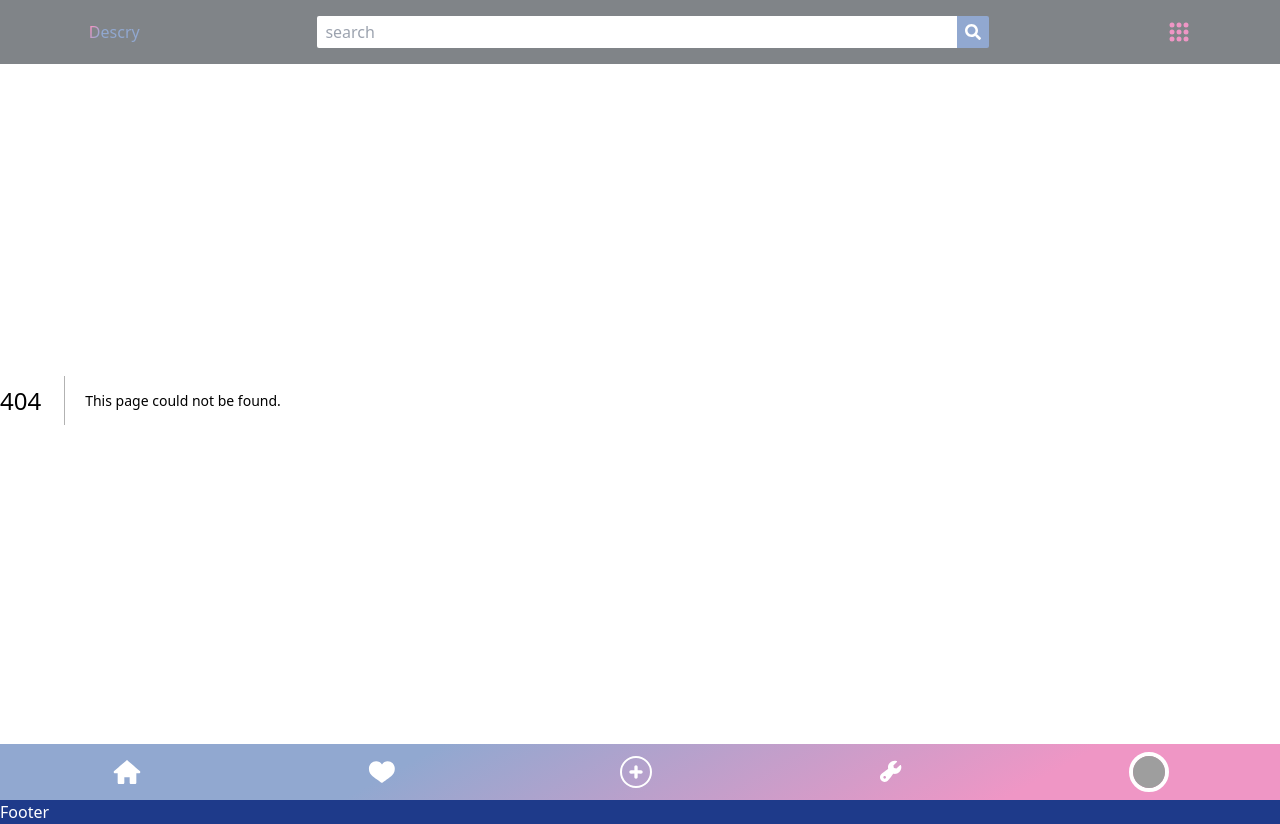
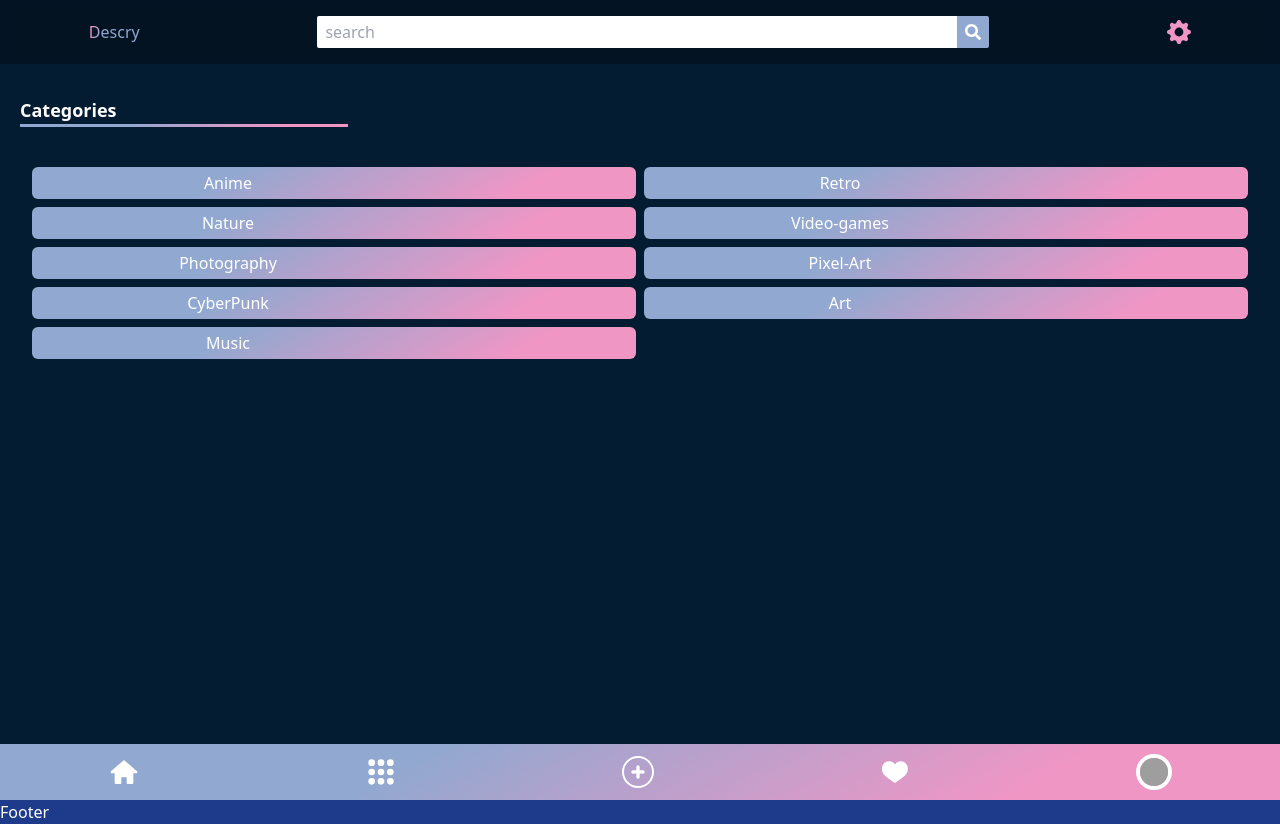
Before and after one commit to mvykool/husky-eslint-prettier-conf, a Next.js app: page /category in a window 1280 px wide. Before the commit this address had no page. Built offline with nearby package versions, Linux system fonts and the light colour scheme; grey boxes are pictures that could not be loaded.

Commit message:
fixed category section

```diff
--- a/components/Bar.tsx
+++ b/components/Bar.tsx
@@ -1,11 +1,11 @@
 import React from 'react'
-import { TiHome, TiHeartFullOutline, TiPlus, TiSpanner } from 'react-icons/ti'
+import { TiHome, TiHeartFullOutline, TiPlus, TiThSmall  } from 'react-icons/ti'
 import Link from 'next/link'
 import Image from 'next/image'
 
 const Bar = () => {
   return (
-    <div className='h-14 w-full fixed bottom-0 gradient flex justify-around items-center'>
+    <div className='h-14 w-full space-x-2 fixed bottom-0 gradient flex justify-around items-center'>
 
     {/**home link */}
 
@@ -13,11 +13,11 @@ const Bar = () => {
        <TiHome className='bar-icons'/>
     </Link>
 
-    {/**liked link */}
+     {/**category link */}
 
-    <Link href={'/'}>
-       <TiHeartFullOutline className='bar-icons'/>
-    </Link>
+     <Link href={'/category'}>
+        <TiThSmall className='bar-icons'/>
+      </Link>
 
      {/**add link */}
 
@@ -25,10 +25,10 @@ const Bar = () => {
        <TiPlus className='bar-icons p-1 rounded-full border-2 border-white'/>
     </Link>
 
-     {/**add link */}
+      {/**liked link */}
 
-     <Link href={'/'}>
-       <TiSpanner className='bar-icons'/>
+      <Link href={'/'}>
+       <TiHeartFullOutline className='bar-icons'/>
     </Link>
 
 
@@ -37,7 +37,7 @@ const Bar = () => {
     <Link href={'/'}>
        <Image width={100} height={100} alt='profile-picture'
        src={'https://cdn-icons-png.flaticon.com/512/6073/6073873.png'}
-       className='h-10 w-10 border-4 border-white rounded-full'
+       className='h-9 w-9 border-4 border-white rounded-full'
 
        />
     </Link>
--- a/components/Categories.tsx
+++ b/components/Categories.tsx
@@ -3,18 +3,18 @@ import { topics } from '../utils/topics'
 
 const Categories = () => {
   return (
-    <div>
-      <div className='pt-20 ml-5 text-white font-semibold'>
-        <h3>Categories</h3>
-      </div>
-      <div className='flex justify-center space-x-5 pt-5 pl-20 pb-6 items-center overflow-x-auto'>
+  <>
+      <div className='mt-10'>
+
+      <div className='grid grid-cols-2 gap-2 w-[95vw] mx-auto'>
         {topics.map((topic) => (
             <div key={topic.name} className='gradient p-1 rounded-md text-white'>
                <p className='w-[30vw] flex justify-center'>{topic.name}</p>
             </div>
         ))}
       </div>
-    </div>
+      </div>
+  </>
   )
 }
 
--- a/components/Navbar.tsx
+++ b/components/Navbar.tsx
@@ -1,6 +1,7 @@
 import React from 'react'
-import { TiThSmall } from 'react-icons/ti'
+import {BsGearFill} from 'react-icons/bs'
 import { FaSearch} from 'react-icons/fa'
+import Link from 'next/link'
 
 const Navbar = () => {
   return (
@@ -18,11 +19,11 @@ const Navbar = () => {
         </form>
        </div>
 
-      {/**menu and more */}
+      {/**go to categories*/}
 
-      <div>
-        <TiThSmall className='h-6 w-6 text-[var(--gradient)]'/>
-      </div>
+      <Link href={'/'}>
+       <BsGearFill className='h-6 w-6 text-[var(--gradient)]'/>
+    </Link>
     </div>
   )
 }
--- /dev/null
+++ b/pages/category.tsx
@@ -0,0 +1,31 @@
+import Head from 'next/head'
+import React from 'react'
+import Categories from '../components/Categories'
+
+const category = () => {
+  return (
+    <>
+      <Head>
+        <title>Descry | Categories</title>
+        <meta name="description" content="Generated by create next app" />
+        <meta name="viewport" content="width=device-width, initial-scale=1" />
+        <link rel="icon" href="/favicon.ico" />
+      </Head>
+
+        <div className='bg-[var(--bg-dark)] w-screen h-screen' >
+
+          {/**title */}
+          <div className='pt-24 ml-5'>
+             <h2 className='text-white text-lg font-semibold'>Categories</h2>
+             <div className='gradient w-[26%] h-[3px]' />
+          </div>
+
+          {/**categories */}
+
+          <Categories/>
+        </div>
+    </>
+  )
+}
+
+export default category
```
